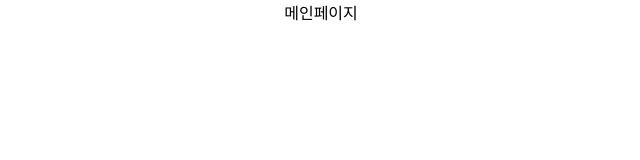
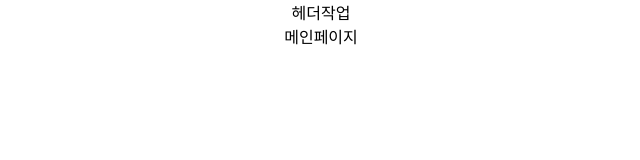
Before and after one commit to swchoi00/practice, a React (Create React App) app: page / in a window 1280 px wide. Shown: the top 160 px of the page, without its empty margins (319-959 px from the left). Built offline with nearby package versions, Linux system fonts and the light colour scheme.

Commit message:
헤더작업

```diff
--- a/src/App.js
+++ b/src/App.js
@@ -5,6 +5,7 @@ import { Route, Routes } from 'react-router-dom';
 function App() {
   return (
     <div className="App">
+      <div>헤더작업</div>
       <Routes>
         <Route path='/' element={<div>메인페이지</div>} />
         <Route path='/new' element={<div>새글페이지</div>} />
```
